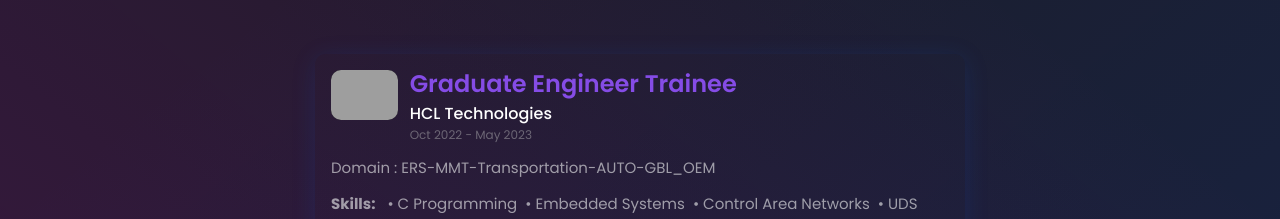
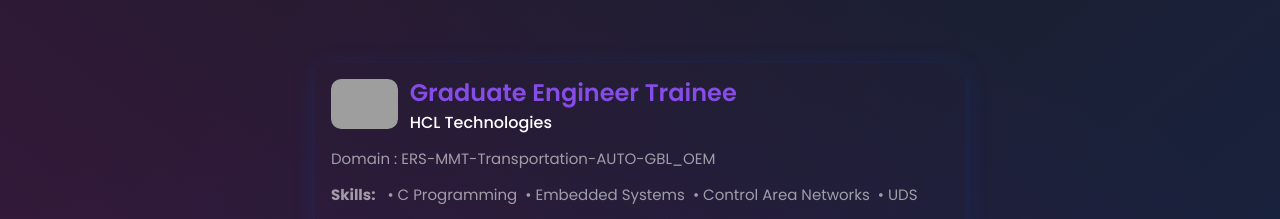
Before and after one commit to ShivaShankarGoddumarri/Shiva_Shankar_Portfolio, a React (Create React App) app: page / in a window 1280 px wide. Shown: the part 1800-2019 px from the top of the page. Built offline with nearby package versions, Linux system fonts and the light colour scheme; grey boxes are pictures that could not be loaded.

Commit message:
date commented

```diff
--- a/src/components/Cards/ExperienceCard.jsx
+++ b/src/components/Cards/ExperienceCard.jsx
@@ -194,7 +194,7 @@
                 <Body>
                     <Role>{experience.role}</Role>
                     <Company>{experience.company}</Company>
-                    <Date>{experience.date}</Date>
+                    {/* <Date>{experience.date}</Date> */}
                 </Body>
             </Top>
             <Description>
```
